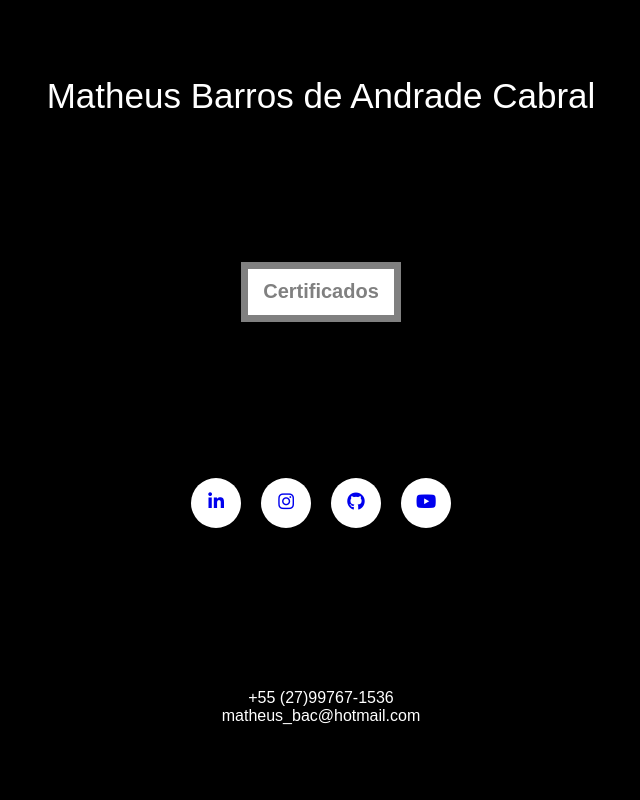
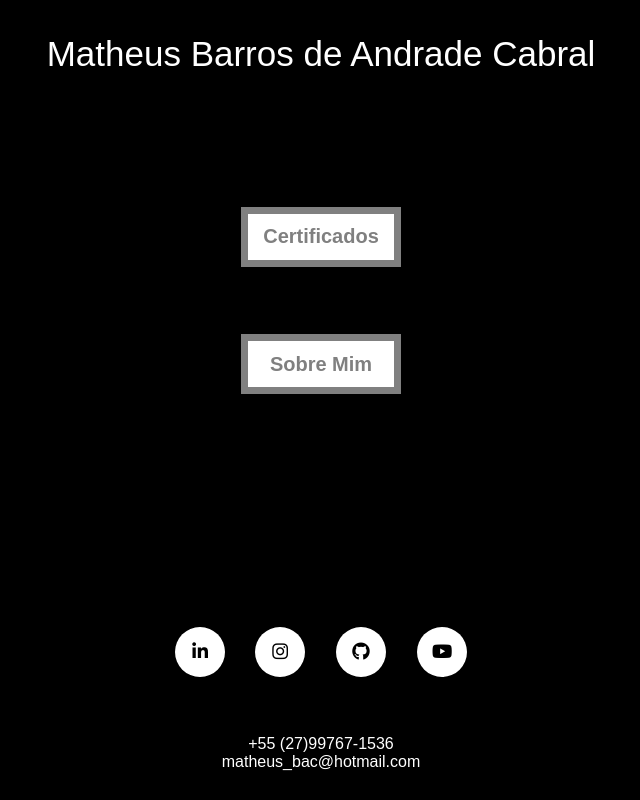
Before and after one commit to MatheusAndrade455/Site, a plain HTML site: page index.html in a window 1280 px wide. Shown: the whole page, without its empty margins (319-959 px from the left). Drawn offline with Linux system fonts and the light colour scheme.

Commit message:
tamanhos e posicionamento

```diff
--- a/index.css
+++ b/index.css
@@ -2,24 +2,11 @@ html,
 body {
   display: grid;
   height: 100%;
-  width: 100%;
   font-family: "Poppins", sans-serif;
   place-items: center;
   background-color: black;
 }
 
-.navbardiv {
-  text-align: center;
-}
-.navbar {
-  color: black;
-  background-color: white;
-  text-align: center;
-  text-decoration: none;
-  font-size: 25px;
-  border: 3px solid white;
-  padding: 15px;
-}
 .nome {
   color: white;
   text-align: center;
@@ -38,9 +25,10 @@ body {
   margin-top: 18px;
 }
 
-table th, td {
+table th,
+td {
   border: 2px solid white;
-	padding: 7px;
+  padding: 15px;
 
 }
 
@@ -48,6 +36,15 @@ table {
   border-collapse: collapse;
 }
 
+.botao {
+  margin-top: 40px;
+}
+
+.cdt{
+  background-color: #ffffff;
+  padding-left: 850px;
+  padding-top: 400px;
+}
 
 /*Botões Socias*/
 
@@ -57,6 +54,7 @@ table {
   margin: 0;
   padding: 0;
   box-sizing: border-box;
+  color: black;
 }
 
 *:focus,
@@ -74,7 +72,6 @@ table {
   background-color: #ffffff;
   border-radius: 50%;
   padding: 15px;
-  margin: 10px;
   width: 50px;
   height: 50px;
   font-size: 18px;
@@ -149,7 +146,7 @@ table {
 .wrapper .github:hover,
 .wrapper .github:hover .tooltip,
 .wrapper .github:hover .tooltip::before {
-  background-color: #333333;
+  background-color: gray;
   color: #ffffff;
 }
 
--- a/index.html
+++ b/index.html
@@ -1,46 +1,68 @@
 <!DOCTYPE html>
 <html lang="en">
+
 <head>
   <meta charset="UTF-8" />
   <meta http-equiv="X-UA-Compatible" content="IE=edge" />
   <meta name="viewport" content="width=device-width, initial-scale=1.0" />
   <link rel="stylesheet" href="index.css">
-    <link rel="icon" href="Icons/a.png">
+  <link rel="icon" href="Icons/c.png">
   <script src="https://kit.fontawesome.com/2d7ee1adfb.js" crossorigin="anonymous"></script>
-    <title>Site Pessoal</title>
+  <title> Página Inicial</title>
 </head>
 
 <body>
-    <p class="nome">Matheus Barros de Andrade Cabral</p>
+  <p class="nome" style="margin-bottom: 60px; margin-top: 15px;">Matheus Barros de Andrade Cabral</p>
 
-    <div class="navbardiv">
+  <div class="botao">
     <a href="certificados.html"><button class="name noselect">Certificados</button></a>
   </div>
+  <div class="botao">
+    <a href="sobremim.html"><button class="name noselect">Sobre Mim</button></a>
+  </div>
 
-    <div class="wrapper">
+  <div class="wrapper" style="margin-top: 200px; margin-bottom: 20px;">
+
+    <div style="margin-right: 30px">
+      <a class="link" href="https://www.linkedin.com/in/matheus-barros-de-andrade-cabral-381657231/" target="_blank">
         <div class="icon linkedIn">
           <div class="tooltip">LinkedIn</div>
-         <a class="link" href="https://www.linkedin.com/in/matheus-barros-de-andrade-cabral-381657231/" target="_blank"><span><i class="fa-brands fa-linkedin-in"></i></span></a>
+          <span><i class="fa-brands fa-linkedin-in"></i></span>
         </div>
-        <div class="icon instagram">
+      </a>
+    </div>
+
+    <div style="margin-right: 15px">
+      <a class="link" href="https://www.instagram.com/matheus1db1/" target="_blank">
+        <div class="icon instagram" style="margin-right: 16px">
           <div class="tooltip">Instagram</div>
-          <a class="link" href="https://www.instagram.com/matheus1db1/" target="_blank"><span><i class="fab fa-instagram"></i></span></a>
+          <span><i class="fab fa-instagram"></i></span>
         </div>
-        <div class="icon github">
+      </a>
+    </div>
+
+    <div style="margin-right: 15px">
+      <a class="link" href="https://github.com/MatheusAndrade455" target="_blank">
+        <div class="icon github" style="margin-right: 16px">
           <div class="tooltip">Github</div>
-          <a class="link" href="https://github.com/MatheusAndrade455" target="_blank"><span><i class="fab fa-github"></i></span></a>
+          <span><i class="fab fa-github"></i></span>
         </div>
+      </a>
+    </div>
+
+    <a class="link" href="https://www.youtube.com/channel/UCF58v02EdWPclPIOS6CwedA" target="_blank">
       <div class="icon youtube">
         <div class="tooltip">Youtube</div>
-          <a class="link" href="https://www.youtube.com/channel/UCF58v02EdWPclPIOS6CwedA" target="_blank"><span><i class="fab fa-youtube"></i></span></a>
+        <span><i class="fab fa-youtube"></i></span>
       </div>
+    </a>
+
+
   </div>
-
-      <div>
+  <div style="margin-bottom: 10px">
     <p class="contato">+55 (27)99767-1536</p>
     <p class="contato">matheus_bac@hotmail.com</p>
   </div>
-
 </body>
 
 </html>
```
Also changed, not shown: certificados.html (+10 -4 lines), sobremim.html (added, +17 -0 lines), Icons/c.png (added), site.js (deleted). Lines whose indentation alone changed are shown as unchanged.
